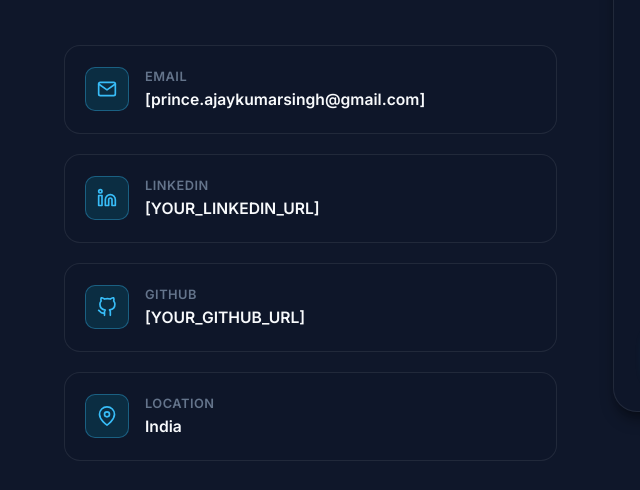
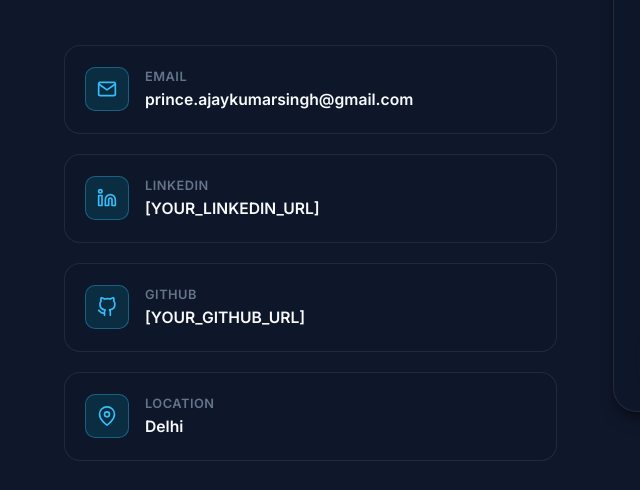
Before and after one commit to Prince0510git/Portfolio, a plain HTML site: page index.html in a window 1280 px wide. Shown: the part 8560-9050 px from the top of the page, 0-640 px from the left. Drawn offline with Linux system fonts and the light colour scheme.

Commit message:
Update email and location in contact card

```diff
--- a/index.html
+++ b/index.html
@@ -886,7 +886,7 @@
               </div>
               <div>
                 <div class="contact-card-label">Email</div>
-                <div class="contact-card-val">[prince.ajaykumarsingh@gmail.com]</div>
+                <div class="contact-card-val">prince.ajaykumarsingh@gmail.com</div>
               </div>
             </a>
 
@@ -928,7 +928,7 @@
               </div>
               <div>
                 <div class="contact-card-label">Location</div>
-                <div class="contact-card-val">India</div>
+                <div class="contact-card-val">Delhi</div>
               </div>
             </div>
           </div>
```
